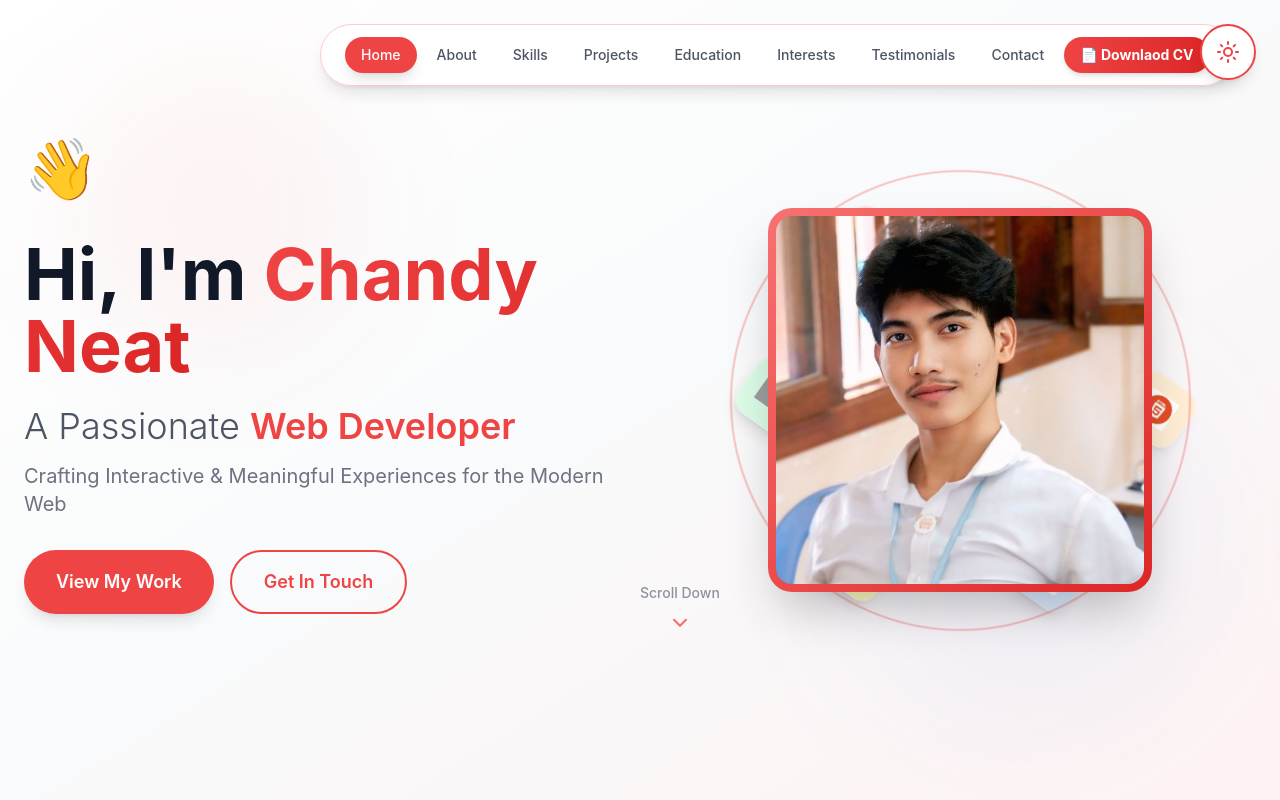
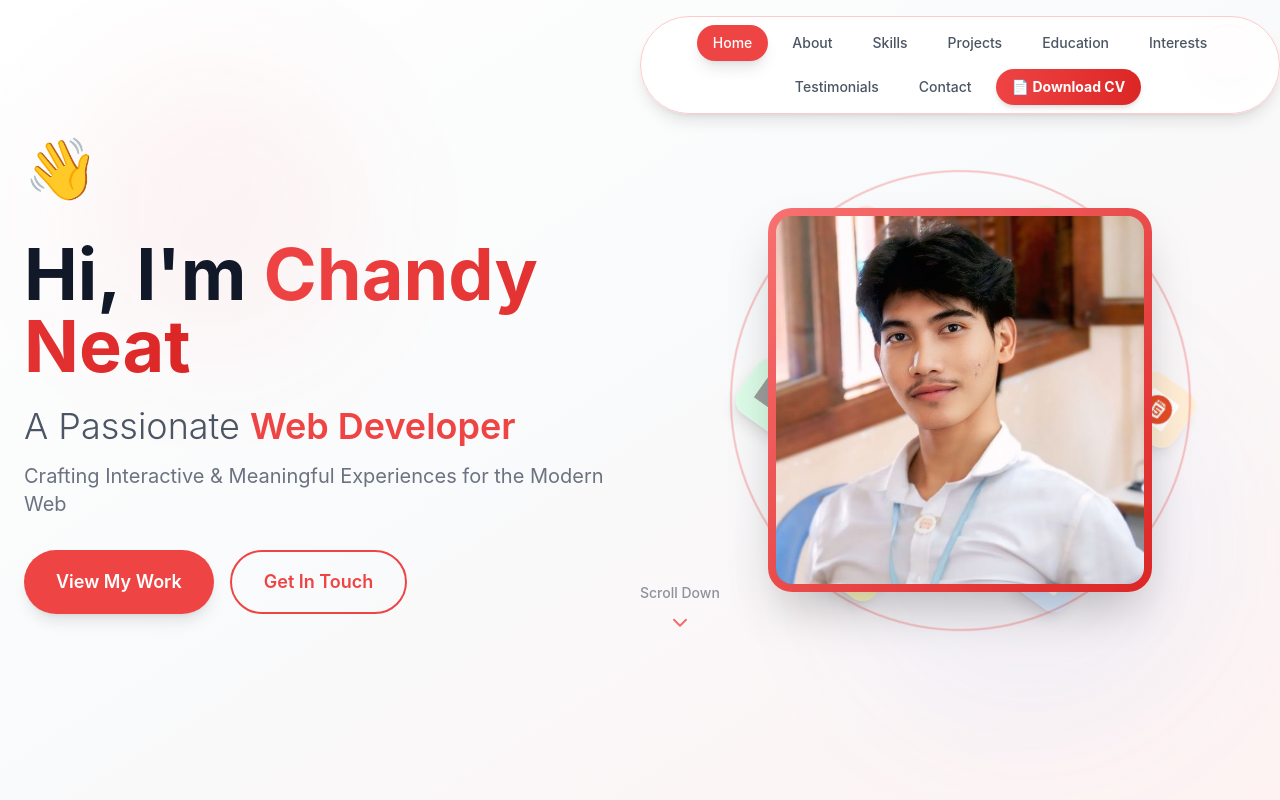
Before and after one commit to Dyy-Coding/chandyneatPortfolio, a React (Vite) app: page / in a window 1280 px wide. Shown: the top 800 px of the page. Built offline with nearby package versions, Linux system fonts and the light colour scheme; grey boxes are pictures that could not be loaded.

Commit message:
version 6

```diff
--- a/src/components/Navigation.tsx
+++ b/src/components/Navigation.tsx
@@ -1,5 +1,6 @@
 import React, { useState, useEffect } from 'react';
-import { motion } from 'framer-motion';
+import { motion, AnimatePresence } from 'framer-motion';
+import { Menu, X } from 'lucide-react'; // npm install lucide-react
 
 interface NavItemProps {
   section: {
@@ -11,6 +12,8 @@ interface NavItemProps {
 }
 
 const NavItem: React.FC<NavItemProps> = ({ section, active, onClick }) => {
+  const commonStyles = `px-4 py-2 rounded-full text-sm font-medium transition-all duration-300 whitespace-nowrap`;
+
   if (section.id === 'download') {
     return (
       <li className="flex items-center">
@@ -22,7 +25,6 @@ const NavItem: React.FC<NavItemProps> = ({ section, active, onClick }) => {
           whileHover={{ scale: 1.05 }}
           whileTap={{ scale: 0.95 }}
           className="px-4 py-2 text-sm font-bold text-white bg-gradient-to-r from-red-500 to-red-600 shadow-md rounded-full transition-all duration-300 flex items-center justify-center h-full"
-          style={{ minHeight: '36px' }} // to roughly match button height
         >
           📄 {section.label}
         </motion.a>
@@ -34,7 +36,7 @@ const NavItem: React.FC<NavItemProps> = ({ section, active, onClick }) => {
     <li className="flex items-center">
       <button
         onClick={() => onClick(section.id)}
-        className={`px-4 py-2 rounded-full text-sm font-medium transition-all duration-300 ${
+        className={`${commonStyles} ${
           active
             ? 'bg-red-500 text-white shadow-lg'
             : 'text-gray-600 dark:text-gray-300 hover:text-red-500 dark:hover:text-red-400 hover:bg-red-50 dark:hover:bg-red-900/20'
@@ -48,6 +50,7 @@ const NavItem: React.FC<NavItemProps> = ({ section, active, onClick }) => {
 
 const Navigation: React.FC = () => {
   const [activeSection, setActiveSection] = useState('home');
+  const [isOpen, setIsOpen] = useState(false);
 
   const sections = [
     { id: 'home', label: 'Home' },
@@ -58,7 +61,7 @@ const Navigation: React.FC = () => {
     { id: 'interests', label: 'Interests' },
     { id: 'testimonials', label: 'Testimonials' },
     { id: 'contact', label: 'Contact' },
-    { id: 'download', label: 'Downlaod CV' },
+    { id: 'download', label: 'Download CV' },
   ];
 
   useEffect(() => {
@@ -85,17 +88,19 @@ const Navigation: React.FC = () => {
     const element = document.getElementById(sectionId);
     if (element) {
       element.scrollIntoView({ behavior: 'smooth' });
+      setIsOpen(false); // Close menu after clicking
     }
   };
 
   return (
     <motion.nav
-      className="fixed top-6 left-1/4 transform -translate-x-1/2 z-40 bg-white/90 dark:bg-gray-800/90 backdrop-blur-md rounded-full px-6 py-3 shadow-lg border border-red-200 dark:border-red-800"
+      className="fixed top-4 left-1/2 transform -translate-x-1/2 z-50 bg-white/90 dark:bg-gray-800/90 backdrop-blur-md rounded-full px-4 py-2 sm:px-5 sm:py-2 shadow-lg border border-red-200 dark:border-red-800 w-[95%] sm:w-auto max-w-full"
       initial={{ opacity: 0, y: -20 }}
       animate={{ opacity: 1, y: 0 }}
       transition={{ delay: 0.3 }}
     >
-      <ul className="flex space-x-1">
+      {/* Desktop Nav */}
+      <ul className="hidden md:flex flex-wrap items-center justify-center gap-2">
         {sections.map((section) => (
           <NavItem
             key={section.id}
@@ -105,6 +110,35 @@ const Navigation: React.FC = () => {
           />
         ))}
       </ul>
+
+      {/* Mobile Menu Button */}
+      <div className="flex md:hidden justify-between items-center w-full">
+        <span className="text-sm font-semibold px-2 text-red-600">Menu</span>
+        <button onClick={() => setIsOpen(!isOpen)} className="p-2 focus:outline-none">
+          {isOpen ? <X size={24} /> : <Menu size={24} />}
+        </button>
+      </div>
+
+      {/* Mobile Dropdown Nav */}
+      <AnimatePresence>
+        {isOpen && (
+          <motion.ul
+            className="flex flex-col mt-3 gap-2 md:hidden"
+            initial={{ opacity: 0, y: -10 }}
+            animate={{ opacity: 1, y: 0 }}
+            exit={{ opacity: 0, y: -10 }}
+          >
+            {sections.map((section) => (
+              <NavItem
+                key={section.id}
+                section={section}
+                active={activeSection === section.id}
+                onClick={scrollToSection}
+              />
+            ))}
+          </motion.ul>
+        )}
+      </AnimatePresence>
     </motion.nav>
   );
 };
--- a/src/components/sections/ProjectsSection.tsx
+++ b/src/components/sections/ProjectsSection.tsx
@@ -58,7 +58,7 @@ const ProjectsSection: React.FC = () => {
       image: '/project/wheather app.png',
       tech: ['Figma', 'HTML', 'CSS', "SASS","GitHub","JavaScript","Local Strorage"],
       category: 'Backend',
-      liveUrl: '#',
+      liveUrl: 'https://dyy-coding.github.io/G3-JavaScript-project-Wheather-App/',
       githubUrl: 'https://github.com/Dyy-Coding/G3-JavaScript-project-Wheather-App.git',
       featured: false,
       status: 'Completed'
```
